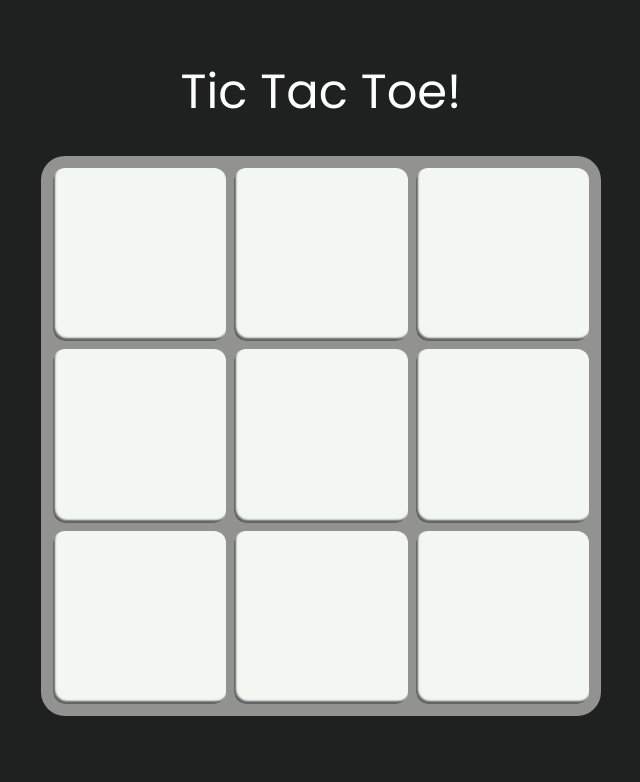
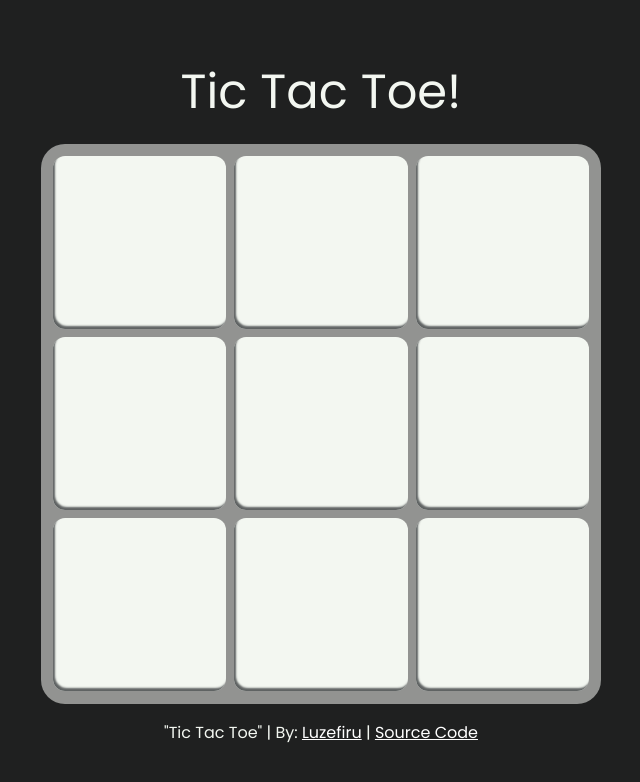
Before and after one commit to Luzefiru/odin-tic-tac-toe, a website: page src/index.html in a window 1280 px wide. Shown: the whole page, without its empty margins (319-959 px from the left). Drawn offline with Linux system fonts and the light colour scheme.

Commit message:
feat: add tie logic

```diff
--- a/src/index.html
+++ b/src/index.html
@@ -23,5 +23,9 @@
     <div class="board__cell"></div>
     <div class="board__cell"></div>
   </main>
+
+  <footer>
+    "Tic Tac Toe" | By: <a href="https://github.com/luzefiru">Luzefiru</a> | <a href="https://github.com/Luzefiru/odin-tic-tac-toe">Source Code</a>
+  </footer>
 </body>
 </html>
--- a/src/script.js
+++ b/src/script.js
@@ -189,6 +189,10 @@ const controllerModule = (function controller() {
           checkWinner();
           // pass the turn
           turn += 1;
+
+          if (turn > 8) {
+            displayEngine.displayMessage("It's a tie!");
+          }
         });
       }
       if (node.textContent.length === 1) {
--- a/src/style.css
+++ b/src/style.css
@@ -23,12 +23,11 @@ html, body {
 }
 
 body {
-  display: grid;
-  grid-template-areas:
-    "header"
-    "board"
-    "footer";
-  place-items: center;
+  display: flex;
+  flex-direction: column;
+  align-items: center;
+  justify-content: center;
+  gap: 1rem;
   background-color: var(--background);
 }
 
@@ -71,12 +70,22 @@ body {
   color: var(--secondary);
 }
 
-header {
-  align-self: end;
+.header__message,
+footer {
+  font-family: 'Poppins', 'Segoe UI', Tahoma, Geneva, Verdana, sans-serif;
+  color: var(--surface);
 }
 
 .header__message {
-  font-family: 'Poppins', 'Segoe UI', Tahoma, Geneva, Verdana, sans-serif;
   font-size: 3rem;
+};
+
+footer {
+  font-size: 3rem;
+  color: var(--shadow-box);
+}
+
+footer a:visited,
+footer a:link {
   color: white;
 }
```
